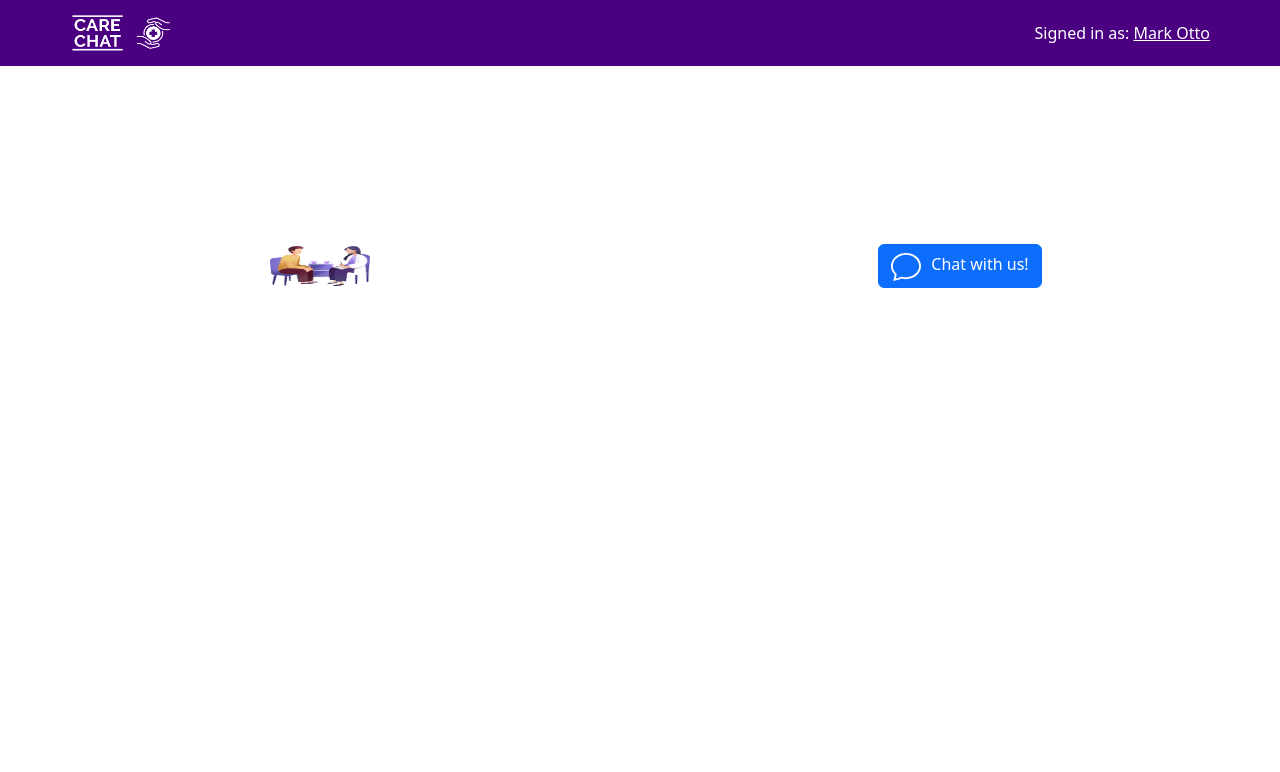
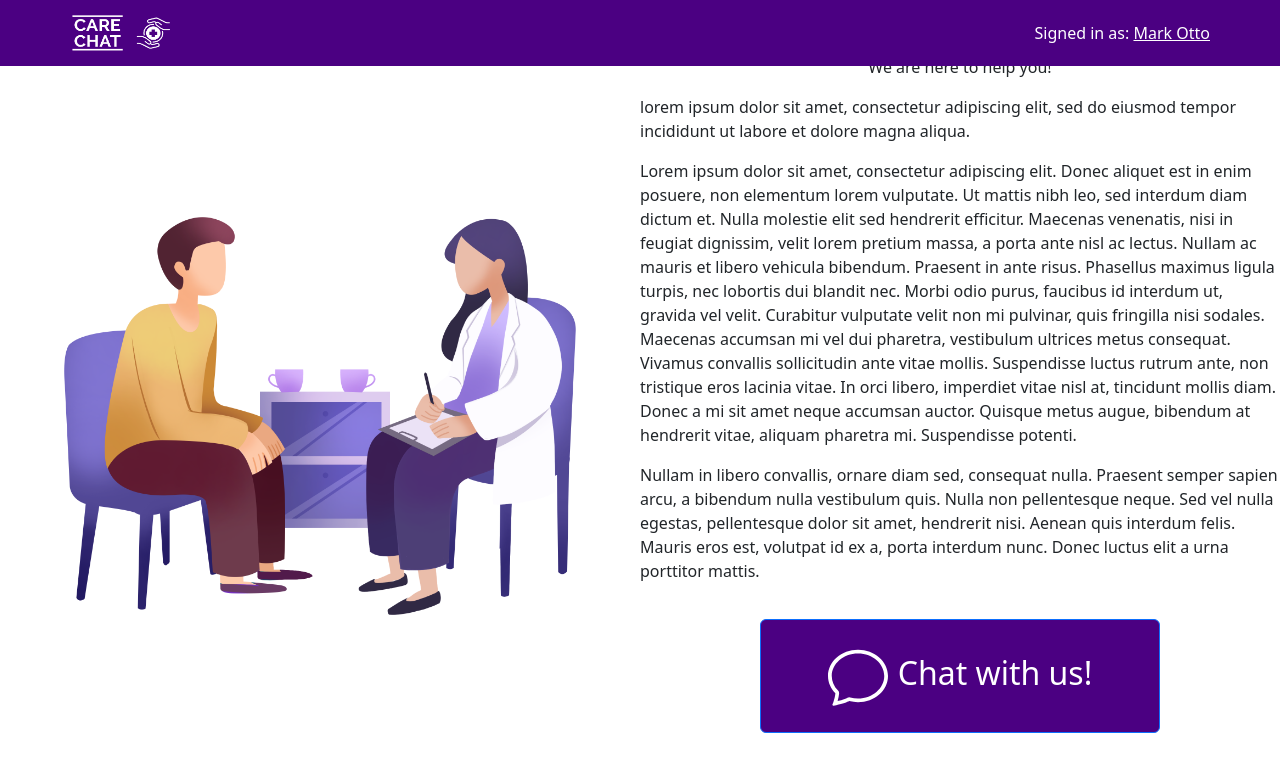
Before and after one commit to withPrasheel/chatbot-project, a React (Create React App) app in the folder frontend/: page /dashboard in a window 1280 px wide. Shown: the top 772 px of the page. Built offline with nearby package versions, Linux system fonts and the light colour scheme.

Commit message:
Chat frontend

```diff
--- a/frontend/src/App.css
+++ b/frontend/src/App.css
@@ -109,27 +109,45 @@
   height: 50vh; /* Covers half of the page vertically */
 }
 
-.logo-container, .button-container {
+.content-container{
+  margin-top: 200px;;
+  flex: 1;
+  display: flex;
+  flex-direction: column;
+  /* justify-content: center; */
+  align-items: center;
+}
+
+.logo-container {
   flex: 1;
   display: flex;
   justify-content: center;
   align-items: center;
 }
 
-.logo {
-  width: 100px;
-  height: 40px;
-}
-
-.chat-button {
+.button-container {
+  flex: 1;
   display: flex;
+  justify-content: center;
   align-items: center;
-  font-size: 1.5rem; /* Makes the button bigger */
+  width: 400px;
+  height: 600px;
+  background-color: #4B0082 !important;;
+  font-size: 2rem !important;;
+  margin-top: 20px;
   padding: 0.75rem 1.5rem;
 }
 
+.logo {
+  width: 80%;
+  height: 100%;
+  margin-top: 300px;
+
+}
+
+
 .chat-icon {
-  width: 30px; /* Increases the size of the chat icon */
-  height: 30px;
+  width: 60px;
+  height: 100px;
   margin-right: 10px;
 }
--- /dev/null
+++ b/frontend/src/chat.css
@@ -0,0 +1,73 @@
+/* src/Chat.css */
+.chat-container {
+    position: fixed;
+    bottom: 0;
+    right: 0;
+    width: 100%;
+    /* padding-bottom: 1%;; */
+    /* max-width: 400px; */
+    background-color: #f7f7f7;
+    border-top: 1px solid #ccc;
+    display: flex;
+    flex-direction: column;
+    z-index: 1000;
+}
+
+.chat-box {
+    flex: 1;
+    padding: 20px;
+    overflow-y: auto;
+    height: 200px;
+    /* max-height: 300px;  */
+}
+
+.message-container {
+    margin-bottom: 10px;
+}
+
+.user-message, .bot-message {
+    margin: 5px 0;
+    padding: 10px;
+    border-radius: 5px;
+}
+
+.user-message {
+    background-color: #d1e7dd;
+    align-self: flex-start;
+}
+
+.bot-message {
+    background-color: #f8d7da;
+    align-self: flex-end;
+}
+
+.message-form {
+    display: flex;
+    padding: 10px;
+    padding-bottom: 20px;;
+    background-color: #ffffff;
+    border-top: 1px solid #ccc;
+}
+
+.message-input {
+    flex: 1;
+    padding: 11px;
+
+    border: 1px solid #ccc;
+    border-radius: 5px;
+    margin-right: 40px;
+    margin-left: 40px
+}
+
+.send-button {
+    padding: 10px 20px;
+    border: none;
+    background-color: #007bff;
+    color: white;
+    border-radius: 5px;
+    cursor: pointer;
+}
+
+.send-button:hover {
+    background-color: #0056b3;
+}
--- a/frontend/src/pages/Chat.js
+++ b/frontend/src/pages/Chat.js
@@ -1,5 +1,6 @@
 import React, { useState, useEffect } from 'react';
 import axios from 'axios';
+import '../chat.css';
 
 const Chat = () => {
     const [message, setMessage] = useState('');
@@ -8,7 +9,7 @@ const Chat = () => {
     useEffect(() => {
         const fetchConversations = async () => {
             try {
-                const res = await axios.get(process.env.DEV_LINK+'/chat/conversations', {
+                const res = await axios.get(process.env.DEV_LINK + '/chat/conversations', {
                     headers: {
                         Authorization: `Bearer ${localStorage.getItem('token')}`,
                     },
@@ -37,24 +38,25 @@ const Chat = () => {
     };
 
     return (
-        <div>
-            <div>
+        <div className="chat-container">
+            <div className="chat-box">
                 {conversations.map((conv, index) => (
-                    <div key={index}>
-                        <p><strong>You:</strong> {conv.message}</p>
-                        <p><strong>Bot:</strong> {conv.response}</p>
+                    <div key={index} className="message-container">
+                        <p className="user-message"><strong>You:</strong> {conv.message}</p>
+                        <p className="bot-message"><strong>Bot:</strong> {conv.response}</p>
                     </div>
                 ))}
             </div>
-            <form onSubmit={handleSubmit}>
+            <form onSubmit={handleSubmit} className="message-form">
                 <input
                     type="text"
                     placeholder="Type your message"
                     value={message}
                     onChange={(e) => setMessage(e.target.value)}
                     required
+                    className="message-input"
                 />
-                <button type="submit">Send</button>
+                <button type="submit" className="send-button">Send</button>
             </form>
         </div>
     );
--- a/frontend/src/pages/Dashboard.js
+++ b/frontend/src/pages/Dashboard.js
@@ -1,22 +1,36 @@
 import React from 'react';
 import { Button } from 'react-bootstrap';
+import { useNavigate } from 'react-router-dom';
 import chatIcon from '../chat.svg';
 
 const Dashboard = () => {
+    const navigate = useNavigate();
+
+    const handleChatClick = () => {
+        navigate('/chat');
+    };
+
     return (
         <div className="d-flex half-half-page">
             <div className="logo-container">
                 <img src="../../dashboard-image.png" alt="Care Chat Logo" className="logo" />
             </div>
-      <div className="d-flex align-items-center button-container">
-        <Button variant="primary" className="chat-button">
+            <div className="content-container">
+                <h1>Welcome to the Chatbot!</h1>
+                <p>We are here to help you!</p>
+                <p>lorem ipsum dolor sit amet, consectetur adipiscing elit, sed do eiusmod tempor incididunt ut labore et dolore magna aliqua.</p>
+                <p>Lorem ipsum dolor sit amet, consectetur adipiscing elit. Donec aliquet est in enim posuere, non elementum lorem vulputate. Ut mattis nibh leo, sed interdum diam dictum et. Nulla molestie elit sed hendrerit efficitur. Maecenas venenatis, nisi in feugiat dignissim, velit lorem pretium massa, a porta ante nisl ac lectus. Nullam ac mauris et libero vehicula bibendum. Praesent in ante risus. Phasellus maximus ligula turpis, nec lobortis dui blandit nec. Morbi odio purus, faucibus id interdum ut, gravida vel velit. Curabitur vulputate velit non mi pulvinar, quis fringilla nisi sodales. Maecenas accumsan mi vel dui pharetra, vestibulum ultrices metus consequat. Vivamus convallis sollicitudin ante vitae mollis. Suspendisse luctus rutrum ante, non tristique eros lacinia vitae. In orci libero, imperdiet vitae nisl at, tincidunt mollis diam. Donec a mi sit amet neque accumsan auctor. Quisque metus augue, bibendum at hendrerit vitae, aliquam pharetra mi. Suspendisse potenti.</p>
+                <p>Nullam in libero convallis, ornare diam sed, consequat nulla. Praesent semper sapien arcu, a bibendum nulla vestibulum quis. Nulla non pellentesque neque. Sed vel nulla egestas, pellentesque dolor sit amet, hendrerit nisi. Aenean quis interdum felis. Mauris eros est, volutpat id ex a, porta interdum nunc. Donec luctus elit a urna porttitor mattis.</p>
+                <Button
+                    variant="primary"
+                    className="align-items-center button-container"
+                    onClick={handleChatClick}
+                >
                     <img src={chatIcon} alt="Chat Icon" className="chat-icon" />
                     Chat with us!
                 </Button>
-        {/* You can add more content here if needed */}
             </div>
         </div>
-
     );
 };
 
```
Lines whose indentation alone changed are shown as unchanged.
